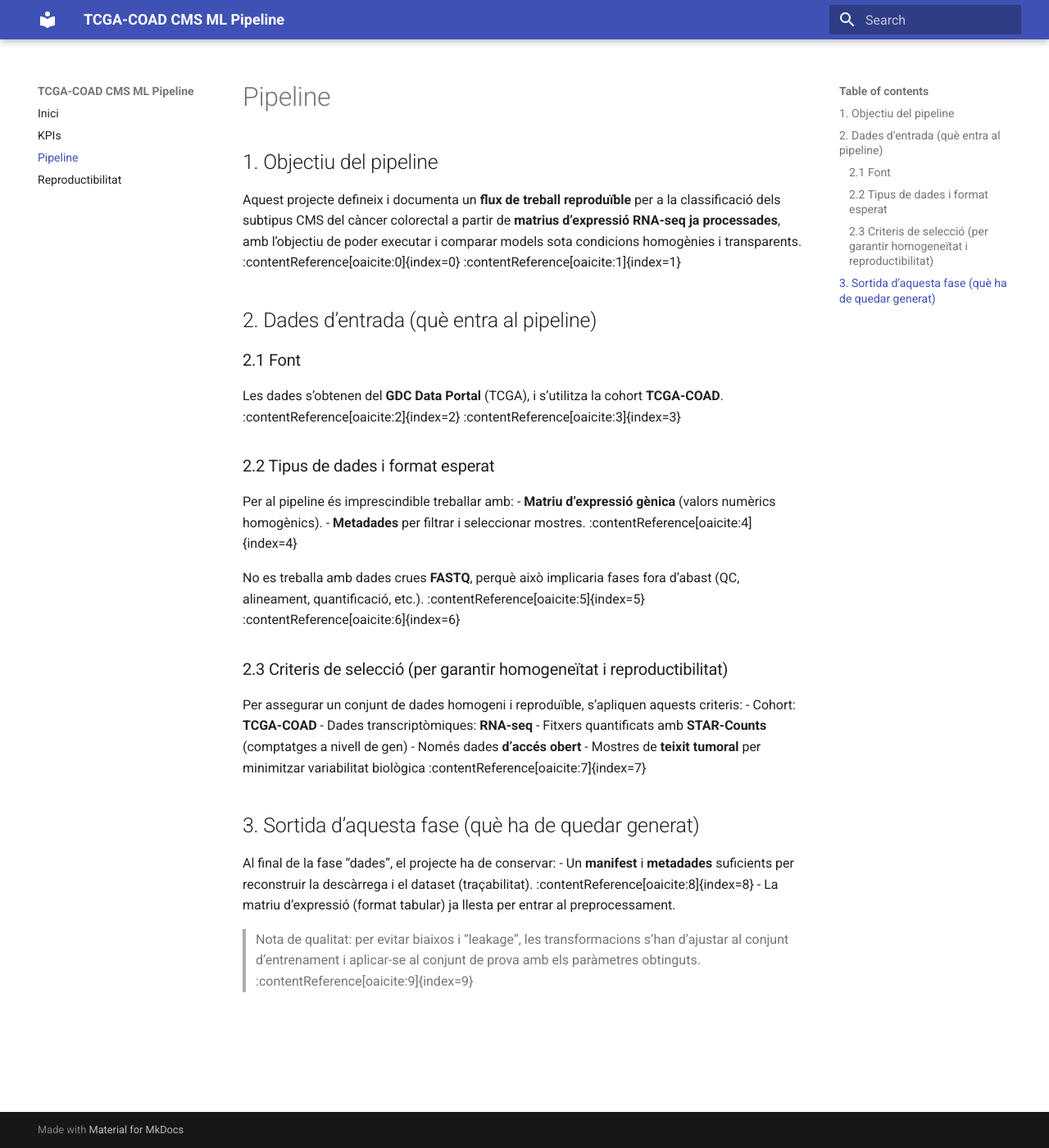
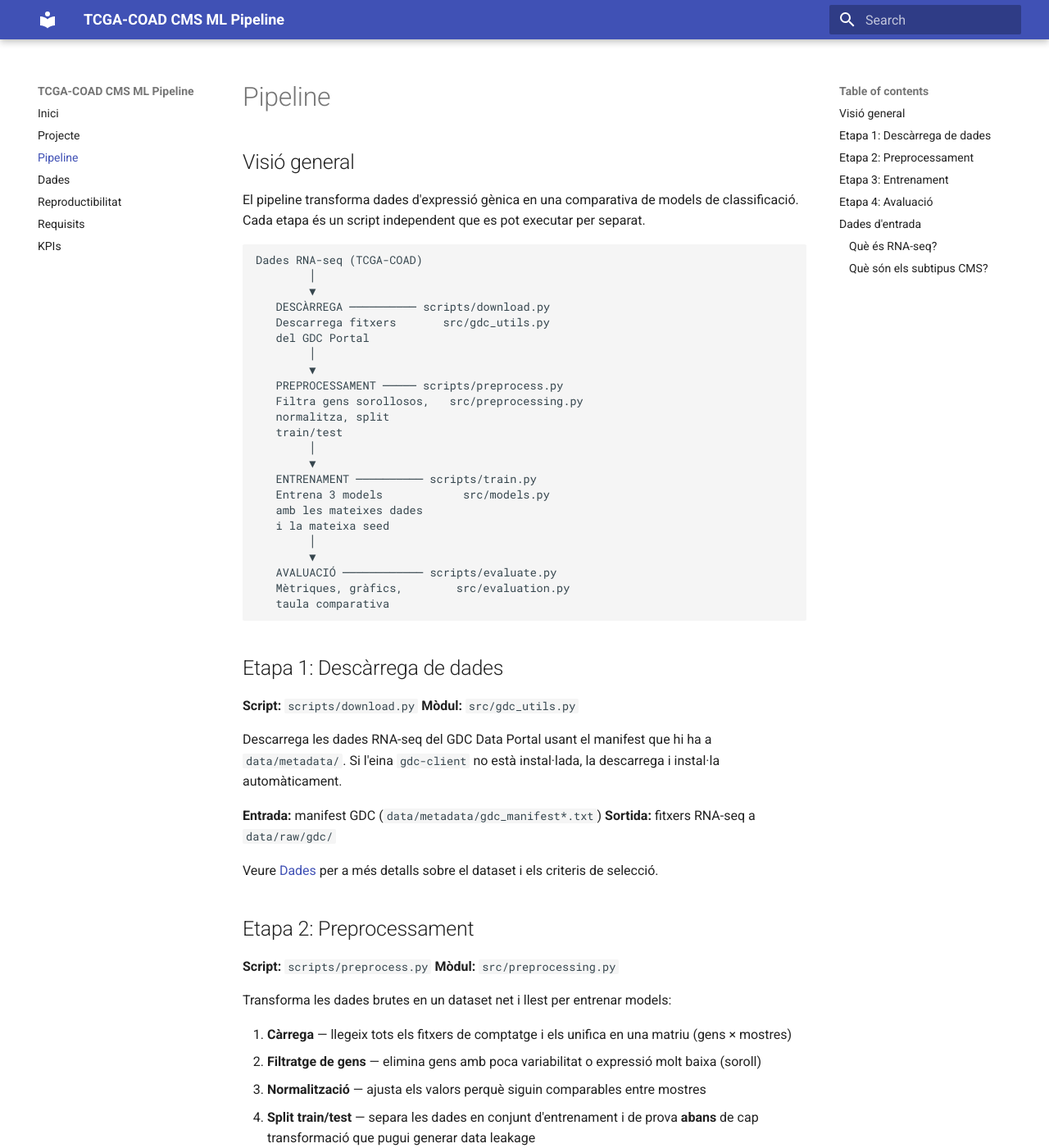
Before and after one commit to MartiRiveroGarcia/tcga-coad-cms-ml-pipeline, an MkDocs documentation site: the page built from docs/pipeline.md, in a window 1280 px wide and 1400 px high. Shown: the whole window at 82% size. Built offline with MkDocs 1.6.1 and Material for MkDocs 9.7.7, drawn with Linux system fonts in a browser that asks for light colours; some of the changed text lies outside the part shown.

Commit message:
docs: rewrite documentation — didactic pipeline, data and reproducibility guides

````diff
--- a/docs/data.md
+++ b/docs/data.md
@@ -1,88 +1,100 @@
-# Dades i manifest
+# Dades
 
-Aquest projecte NO puja dades grans al repositori. El que versionem és la **traçabilitat**:
-- criteris de selecció
-- consulta (o descripció) per reconstruir la descàrrega
-- estructura/format dels fitxers d’entrada
+## Què són les dades d'aquest projecte?
 
-## Què guardem a `data/metadata/`
-1) `dataset_manifest.json`
-   - Cohort (ex: TCGA-COAD)
-   - Tipus de dades (RNA-seq)
-   - Workflow/format (ex: STAR-Counts)
-   - Accés (open)
-   - Tipus de mostra (tumoral, etc.)
-   - Data de creació i notes
+Aquest projecte treballa amb dades d'**expressió gènica** (RNA-seq) de pacients amb càncer colorectal,
+obtingudes del projecte públic [TCGA-COAD](https://portal.gdc.cancer.gov/) (The Cancer Genome Atlas — Colon Adenocarcinoma).
 
-2) `samples.tsv` (opcional però recomanat)
-   - Taula amb les mostres/fitxers seleccionats (IDs, nom fitxer, etc.)
-   - Serveix per reconstruir exactament el dataset i auditar canvis
+En termes simples: cada fitxer conté una llista de **gens** i quant s'expressa cadascun en una mostra de teixit tumoral.
+Aquestes dades serveixen per entrenar models que classifiquin les mostres en **subtipus moleculars (CMS)**.
 
-> Objectiu: que qualsevol persona pugui reconstruir el mateix dataset només amb aquests fitxers.
+## D'on venen?
 
-## Carpetes de dades i política de git
+Les dades provenen del **GDC Data Portal** (Genomic Data Commons), el repositori oficial del NIH
+per a dades genòmiques de càncer. No treballem amb dades crues (FASTQ) sinó amb
+**comptatges ja quantificats** (STAR-Counts), que són taules numèriques llestes per analitzar.
 
-| Carpeta | Contingut | Versionat? |
-|---------|-----------|------------|
-| `data/raw/` | Fitxers descarregats (RNA-seq counts, etc.) | **No** — gitignored |
-| `data/processed/` | Sortides de preprocessament | **No** — gitignored |
-| `data/metadata/` | Metadades | **Sí** |
+### Criteris de selecció
 
-- Les carpetes `data/raw/` i `data/processed/` estan al `.gitignore`.
+| Criteri | Valor |
+|---------|-------|
+| Cohort | TCGA-COAD |
+| Tipus de dada | RNA-seq (transcriptòmica) |
+| Workflow | STAR-Counts (comptatges a nivell de gen) |
+| Accés | Obert (open access) |
+| Tipus de mostra | Teixit tumoral (Primary Tumor) |
 
-## Fitxers de traçabilitat (export GDC)
+Aquests criteris garanteixen un dataset **homogeni i reproduïble**.
 
-Aquesta carpeta conté fitxers **petits** (manifest i metadades) que permeten reproduir la selecció i la descàrrega sense pujar dades grans al repositori.
+## Què guardem al repositori?
 
-### Ubicació
-- `data/metadata/` (versionat)
-- `data/raw/` (NO versionat; només descàrregues)
+El repositori **NO conté les dades grans** (fitxers RNA-seq). Només guardem fitxers petits
+que permeten **reconstruir exactament el mateix dataset**:
 
-### Fitxers
+| Carpeta | Contingut | Al repositori? |
+|---------|-----------|----------------|
+| `data/metadata/` | Manifests i metadades | Sí |
+| `data/raw/` | Fitxers RNA-seq descarregats | No (.gitignore) |
+| `data/processed/` | Dades netes i normalitzades | No (.gitignore) |
 
-**1) `gdc_manifest.<data>.txt`**
-- Manifest oficial del GDC per descarregar fitxers amb el Data Transfer Tool.
-- Conté els identificadors dels fitxers (`id`) i informació per validar la descàrrega (`md5`, `size`, `state`).
-- És l’entrada principal del pas de descàrrega (futur): `gdc-client download -m <manifest>`.
+### Fitxers de metadades
 
-**2) `metadata.repository.<data>.json`**
-- JSON amb metadades completes dels fitxers del dataset (nom, mida, md5, tipus de dada).
-- Inclou informació del workflow d’anàlisi (p. ex. `STAR - Counts`) i permet justificar/reproduir el dataset seleccionat.
-- Pot referenciar fitxers d’entrada (p. ex. BAM) que poden ser d’accés controlat: el projecte treballa amb els fitxers de sortida oberts (counts) i NO descarrega els inputs controlats.
+**`gdc_manifest.<data>.txt`**
+Manifest oficial del GDC. Conté els identificadors únics de cada fitxer, el seu MD5 i mida.
+És l'entrada principal per a la descàrrega automatitzada.
 
-**3) `gdc_sample_sheet.<data>.tsv`**
-- Taula “humana” exportada del GDC per fer mapeig entre fitxers i casos/mostres.
-- La capçalera exacta es pot veure amb: `head -n 1 data/metadata/gdc_sample_sheet.<data>.tsv`.
+**`metadata.repository.<data>.json`** (si existeix)
+JSON amb metadades completes dels fitxers (nom, workflow, tipus de dada).
+Permet justificar i auditar el dataset seleccionat.
 
-## Instal·lació de l’eina de descàrrega (GDC Data Transfer Tool)
+**`gdc_sample_sheet.<data>.tsv`** (si existeix)
+Taula que mapeja fitxers a casos/mostres del TCGA. Útil per associar
+cada fitxer d'expressió amb el seu pacient i mostra d'origen.
 
-Per descarregar fitxers del GDC a partir d’un manifest, el projecte utilitza el **GDC Data Transfer Tool (gdc-client)**, instal·lat des de binaris oficials (cross-platform). ([GDC Data Transfer Tool](https://gdc.cancer.gov/access-data/gdc-data-transfer-tool))
+## Com es descarreguen les dades?
 
-### Instal·lar gdc-client (Linux/Windows/macOS)
-Aquest repositori inclou un script que:
-- detecta el sistema operatiu,
-- descarrega el binari oficial corresponent,
-- verifica el **MD5** publicat pel GDC,
-- i el descomprimeix a `tools/gdc-client/<versió>/<plataforma>/`.
+La descàrrega és completament automatitzada amb una sola comanda:
 
-Comanda (NO descarrega res si no poses `--install`):
 ```bash
-python scripts/setup_gdc_client.py
+python scripts/download.py
+```
 
-Instal·lació real:
+### Què fa aquest script?
+
+1. **Busca el manifest** — detecta automàticament el fitxer `gdc_manifest*.txt` més recent a `data/metadata/`
+2. **Instal·la gdc-client si cal** — el [GDC Data Transfer Tool](https://gdc.cancer.gov/access-data/gdc-data-transfer-tool) és l'eina oficial per descarregar dades del GDC. Si no la tens instal·lada, el script la descarrega, en verifica el MD5, i l'extreu a `tools/gdc-client/`
+3. **Descarrega els fitxers** — usa gdc-client amb el manifest per baixar tots els fitxers a `data/raw/gdc/`
+
+### Opcions disponibles
+
 ```bash
-python scripts/setup_gdc_client.py --install
+# Veure què faria sense descarregar res
+python scripts/download.py --dry-run
 
-> Nota: Els binaris dins tools/gdc-client/ no es versionen (estan al .gitignore).
+# Usar un manifest concret
+python scripts/download.py --manifest data/metadata/gdc_manifest.2026-03-09.191818.txt
 
-### Descàrrega de dades amb manifest
+# Canviar el directori de sortida
+python scripts/download.py --out data/raw/custom_dir
+```
 
-El manifest de descàrrega del GDC és:
+### Estructura interna
 
-data/metadata/gdc_manifest.2026-03-09.191818.txt
+El script `scripts/download.py` és un punt d'entrada lleuger. Tota la lògica reutilitzable
+(detecció de plataforma, instal·lació, cerca de l'executable) viu a `src/gdc_utils.py`.
 
-Un cop tens gdc-client instal·lat, la descàrrega (quan toqui) es fa amb:
+```
+scripts/download.py          ← punt d'entrada (parseig d'arguments, orquestració)
+    ↓ importa
+src/gdc_utils.py             ← lògica compartida (instal·lació, detecció, cerca)
+    ↓ usa
+tools/gdc-client/            ← binari descarregat (.gitignore)
+    ↓ descarrega
+data/raw/gdc/                ← fitxers RNA-seq (.gitignore)
+```
 
-tools/gdc-client/2.3.0/linux_x64/gdc-client download -m data/metadata/gdc_manifest.2026-03-09.191818.txt -d data/raw/gdc
+## Principi de reproductibilitat
 
-(A Windows i macOS, canvia la ruta segons la plataforma que hagi instal·lat el script.)
+Qualsevol persona que cloni el repositori pot obtenir exactament les mateixes dades executant
+`python scripts/download.py`. El manifest és determinista: conté els IDs exactes dels fitxers
+i els seus checksums per verificar la integritat.
--- a/docs/pipeline.md
+++ b/docs/pipeline.md
@@ -1,30 +1,124 @@
 # Pipeline
 
-## 1. Objectiu del pipeline
-Aquest projecte defineix i documenta un **flux de treball reproduïble** per a la classificació dels subtipus CMS del càncer colorectal a partir de **matrius d’expressió RNA-seq ja processades**, amb l’objectiu de poder executar i comparar models sota condicions homogènies i transparents. :contentReference[oaicite:0]{index=0} :contentReference[oaicite:1]{index=1}
+## Visió general
 
-## 2. Dades d’entrada (què entra al pipeline)
-### 2.1 Font
-Les dades s’obtenen del **GDC Data Portal** (TCGA), i s’utilitza la cohort **TCGA-COAD**. :contentReference[oaicite:2]{index=2} :contentReference[oaicite:3]{index=3}
+El pipeline transforma dades d'expressió gènica en una comparativa de models de classificació.
+Cada etapa és un script independent que es pot executar per separat.
 
-### 2.2 Tipus de dades i format esperat
-Per al pipeline és imprescindible treballar amb:
-- **Matriu d’expressió gènica** (valors numèrics homogènics).
-- **Metadades** per filtrar i seleccionar mostres. :contentReference[oaicite:4]{index=4}
+```
+Dades RNA-seq (TCGA-COAD)
+        │
+        ▼
+   DESCÀRREGA ────────── scripts/download.py
+   Descarrega fitxers       src/gdc_utils.py
+   del GDC Portal
+        │
+        ▼
+   PREPROCESSAMENT ───── scripts/preprocess.py
+   Filtra gens sorollosos,   src/preprocessing.py
+   normalitza, split
+   train/test
+        │
+        ▼
+   ENTRENAMENT ────────── scripts/train.py
+   Entrena 3 models            src/models.py
+   amb les mateixes dades
+   i la mateixa seed
+        │
+        ▼
+   AVALUACIÓ ──────────── scripts/evaluate.py
+   Mètriques, gràfics,        src/evaluation.py
+   taula comparativa
+```
 
-No es treballa amb dades crues **FASTQ**, perquè això implicaria fases fora d’abast (QC, alineament, quantificació, etc.). :contentReference[oaicite:5]{index=5} :contentReference[oaicite:6]{index=6}
+## Etapa 1: Descàrrega de dades
 
-### 2.3 Criteris de selecció (per garantir homogeneïtat i reproductibilitat)
-Per assegurar un conjunt de dades homogeni i reproduïble, s’apliquen aquests criteris:
-- Cohort: **TCGA-COAD**
-- Dades transcriptòmiques: **RNA-seq**
-- Fitxers quantificats amb **STAR-Counts** (comptatges a nivell de gen)
-- Només dades **d’accés obert**
-- Mostres de **teixit tumoral** per minimitzar variabilitat biològica :contentReference[oaicite:7]{index=7}
+**Script:** `scripts/download.py`
+**Mòdul:** `src/gdc_utils.py`
 
-## 3. Sortida d’aquesta fase (què ha de quedar generat)
-Al final de la fase “dades”, el projecte ha de conservar:
-- Un **manifest** i **metadades** suficients per reconstruir la descàrrega i el dataset (traçabilitat). :contentReference[oaicite:8]{index=8}
-- La matriu d’expressió (format tabular) ja llesta per entrar al preprocessament.
+Descarrega les dades RNA-seq del GDC Data Portal usant el manifest que hi ha a `data/metadata/`.
+Si l'eina `gdc-client` no està instal·lada, la descarrega i instal·la automàticament.
 
-> Nota de qualitat: per evitar biaixos i “leakage”, les transformacions s’han d’ajustar al conjunt d’entrenament i aplicar-se al conjunt de prova amb els paràmetres obtinguts. :contentReference[oaicite:9]{index=9}
+**Entrada:** manifest GDC (`data/metadata/gdc_manifest*.txt`)
+**Sortida:** fitxers RNA-seq a `data/raw/gdc/`
+
+Veure [Dades](data.md) per a més detalls sobre el dataset i els criteris de selecció.
+
+## Etapa 2: Preprocessament
+
+**Script:** `scripts/preprocess.py`
+**Mòdul:** `src/preprocessing.py`
+
+Transforma les dades brutes en un dataset net i llest per entrenar models:
+
+1. **Càrrega** — llegeix tots els fitxers de comptatge i els unifica en una matriu (gens × mostres)
+2. **Filtratge de gens** — elimina gens amb poca variabilitat o expressió molt baixa (soroll)
+3. **Normalització** — ajusta els valors perquè siguin comparables entre mostres
+4. **Split train/test** — separa les dades en conjunt d'entrenament i de prova **abans** de cap transformació que pugui generar data leakage
+
+**Entrada:** fitxers RNA-seq a `data/raw/gdc/`
+**Sortida:** matriu neta a `data/processed/`
+
+> **Data leakage**: si normalitzes amb informació del conjunt de test, el model "veu"
+> dades que no hauria de veure. Per evitar-ho, les transformacions s'ajusten (fit)
+> al train i s'apliquen (transform) al test amb els paràmetres del train.
+
+## Etapa 3: Entrenament
+
+**Script:** `scripts/train.py`
+**Mòdul:** `src/models.py`
+
+Entrena 3 models de classificació amb les mateixes dades d'entrenament i la mateixa seed:
+
+| Model | Tipus | Per què? |
+|-------|-------|----------|
+| Logistic Regression | Lineal | Baseline simple i interpretable |
+| Random Forest | Ensemble (arbres) | Robust, bon rendiment general |
+| SVM | Kernel | Bon rendiment en espais d'alta dimensió |
+
+Cada model rep la mateixa matriu d'entrenament i la mateixa partició.
+Això garanteix que la comparativa sigui justa.
+
+**Entrada:** dades processades de `data/processed/`
+**Sortida:** models entrenats (en memòria, passats a l'etapa d'avaluació)
+
+> **Nota:** els models entrenats NO es guarden al repositori. Qualsevol persona
+> pot regenerar-los executant el pipeline amb la mateixa seed.
+
+## Etapa 4: Avaluació
+
+**Script:** `scripts/evaluate.py`
+**Mòdul:** `src/evaluation.py`
+
+Mesura el rendiment de cada model amb dades que **mai ha vist** (test set) i genera
+visualitzacions comparatives:
+
+- **Mètriques per model:** accuracy, precision, recall, F1-score
+- **Confusion matrix:** taula que mostra encerts i errors per cada subtipus CMS
+- **Taula comparativa (benchmark):** els 3 models costat a costat
+
+**Entrada:** models entrenats + dades de test de `data/processed/`
+**Sortida:** mètriques i gràfics
+
+## Dades d'entrada
+
+### Què és RNA-seq?
+
+RNA-seq mesura quant s'expressa cada gen en una mostra de teixit. El resultat és una taula on:
+- Cada **fila** és un gen (~60.000 gens)
+- Cada **columna** és una mostra (un pacient)
+- Cada **valor** és un comptatge (quantes vegades s'ha detectat aquell gen)
+
+### Què són els subtipus CMS?
+
+El càncer colorectal es classifica en 4 subtipus moleculars (Consensus Molecular Subtypes):
+
+| Subtipus | Nom | Característiques principals |
+|----------|-----|----------------------------|
+| CMS1 | MSI Immune | Hipermutació, activació immune |
+| CMS2 | Canonical | Activació WNT i MYC |
+| CMS3 | Metabolic | Desregulació metabòlica |
+| CMS4 | Mesenchymal | Activació TGF-β, pitjor pronòstic |
+
+L'objectiu del pipeline és entrenar models que, donada l'expressió gènica d'una mostra,
+prediguin a quin subtipus CMS pertany.
--- a/docs/reproducibility.md
+++ b/docs/reproducibility.md
@@ -1,20 +1,85 @@
-# Reproductibilitat (placeholder)
+# Reproductibilitat
+
+## Per què és important?
+
+Un projecte de machine learning és **reproduïble** quan qualsevol persona pot obtenir
+els mateixos resultats seguint les mateixes instruccions. Això implica controlar:
+
+- **Entorn** — les mateixes versions de Python i llibreries
+- **Dades** — el mateix dataset exacte
+- **Aleatorietat** — la mateixa seed per als processos estocàstics
+- **Codi** — el mateix codi font (versionat amb Git)
 
 ## Entorn (Conda)
-Aquest projecte utilitza un entorn Conda definit a `environment.yml`.
 
-### Crear l’entorn
+L'entorn es defineix a `environment.yml` amb versions fixades de totes les dependències.
+
+### Crear l'entorn
+
 ```bash
 conda env create -f environment.yml
+conda activate tcga-coad-cms-ml-pipeline
+```
 
-### Activa l'entorn
+### Instal·lar el paquet local
+
+Per poder importar els mòduls de `src/` des de qualsevol lloc (scripts, notebooks):
+
 ```bash
-conda activate tcga-coad-cms-ml-pipeline
+pip install -e .
+```
 
-### Comprovació ràpida
+### Verificar que tot funciona
+
 ```bash
 python -c "import numpy, pandas, sklearn, matplotlib; print('Ok imports')"
+```
 
-- Entorn conda (`environment.yml`)
-- Seeds
-- Com reproduir un run
+## Dades
+
+Les dades no es pugen al repositori perquè són massa grans. En canvi, guardem el
+**manifest** (llista de fitxers amb els seus IDs i checksums) que permet reconstruir
+exactament el mateix dataset:
+
+```bash
+python scripts/download.py
+```
+
+Veure [Dades](data.md) per a més detalls.
+
+## Aleatorietat (seeds)
+
+Els algorismes de ML tenen components aleatoris (partició train/test, inicialització de pesos, etc.).
+Per garantir resultats idèntics entre execucions, fixem una **seed** (llavor aleatòria)
+a tots els punts del pipeline que usen aleatorietat.
+
+## Estructura del pipeline
+
+El pipeline s'executa en 4 etapes seqüencials. Cada etapa és un script independent
+que es pot executar per separat:
+
+```bash
+python scripts/download.py      # 1. Descarrega dades del GDC
+python scripts/preprocess.py    # 2. Neteja i normalitza
+python scripts/train.py         # 3. Entrena els 3 models
+python scripts/evaluate.py      # 4. Genera mètriques i gràfics
+```
+
+## Què NO es versiona
+
+| Què | Per què | Com reproduir-ho |
+|-----|---------|------------------|
+| `data/raw/` | Fitxers massa grans | `python scripts/download.py` |
+| `data/processed/` | Es genera a partir de raw | `python scripts/preprocess.py` |
+| `tools/gdc-client/` | Binari extern | S'instal·la automàticament |
+
+## Verificació
+
+Per comprovar que el pipeline és reproduïble:
+
+1. Clona el repositori en un directori net
+2. Crea l'entorn Conda des de zero
+3. Executa les 4 etapes
+4. Compara els resultats amb els obtinguts anteriorment
+
+Les mètriques haurien de ser idèntiques si la seed és la mateixa.
--- a/mkdocs.yml
+++ b/mkdocs.yml
@@ -3,6 +3,9 @@ theme:
   name: material
 nav:
   - Inici: index.md
+  - Projecte: project.md
+  - Pipeline: pipeline.md
+  - Dades: data.md
+  - Reproductibilitat: reproducibility.md
+  - Requisits: requirements.md
   - KPIs: KPI_CHECKLIST.md
-  - Pipeline: pipeline.md
-  - Reproductibilitat: reproductibility.md
````
Also changed, not shown: docs/index.md (+10 -8 lines), docs/requirements.md (+1 -1 lines).
